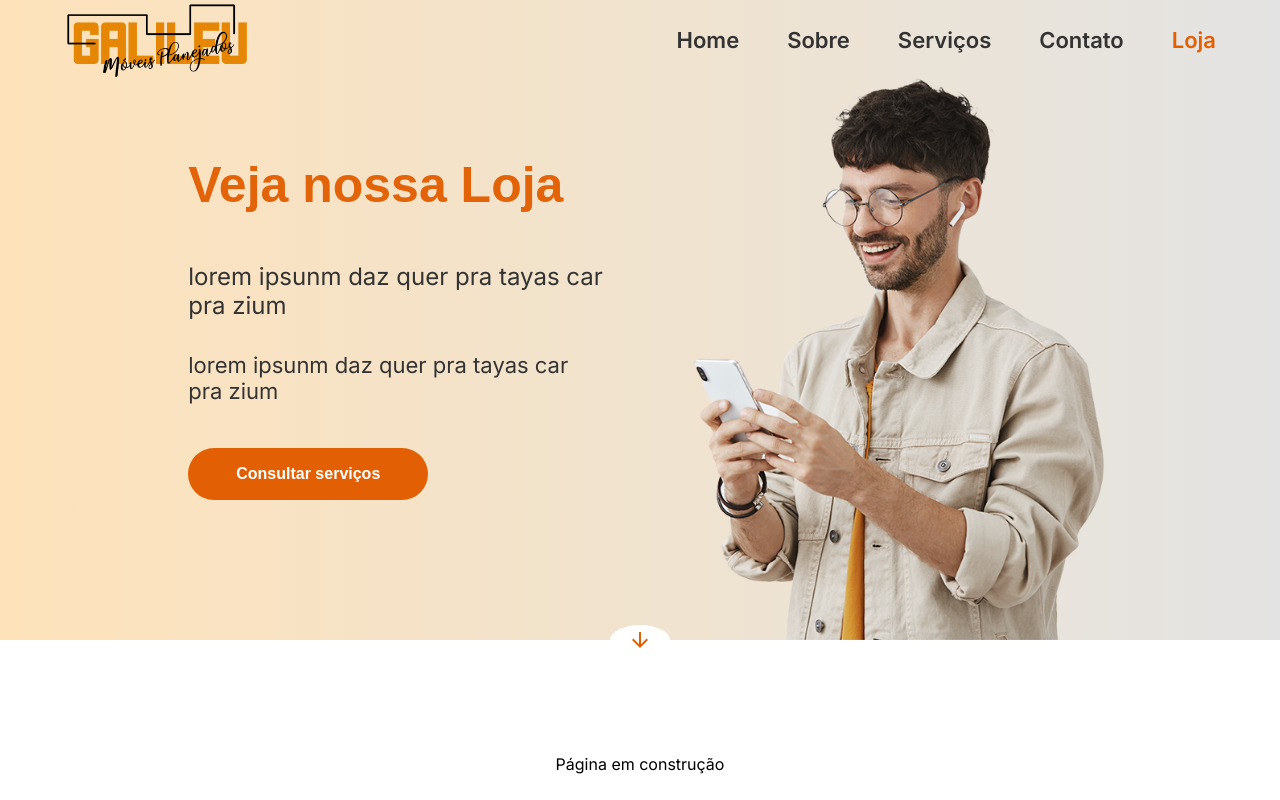
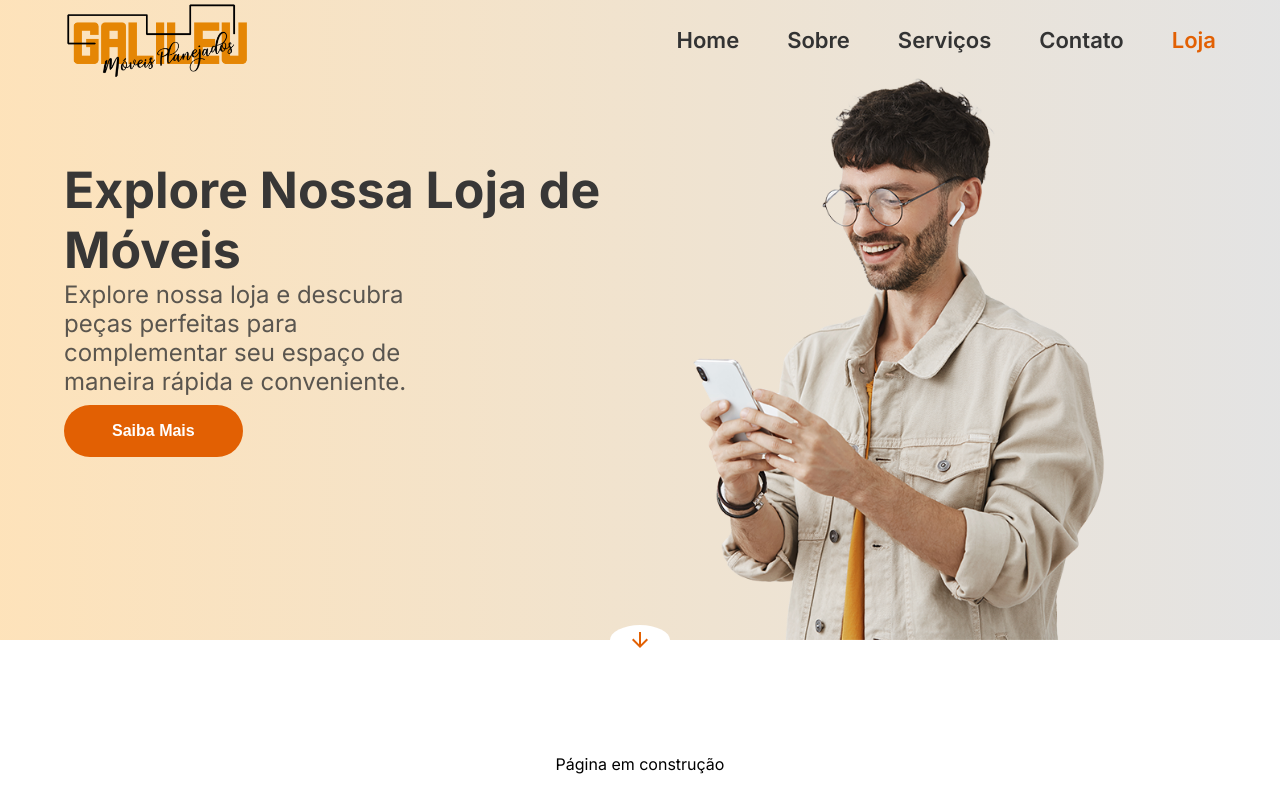
Before and after one commit to plfmoura/galileu-nextjs, a Next.js app: page /store in a window 1280 px wide. Shown: the top 800 px of the page. Built offline with nearby package versions, Linux system fonts and the light colour scheme.

Commit message:
refactor: some styles/responsive/components

```diff
--- a/src/app/store/page.tsx
+++ b/src/app/store/page.tsx
@@ -15,9 +15,9 @@ export default function Store() {
   return (
     <main className={styles.store_container}>
       <header className={styles.header_align}>
-        <Header image={example} title='Veja nossa Loja'/>
+        <Header image={example} variant="loja"/>
       </header>
-      <section className={styles.store_content}>
+      <section id="store" className={styles.store_content}>
         {/* {
           products.products.map((product) => (
             <ProductCard key={product.id} name={product.name} price={product.price}/>
--- a/src/components/Header/index.tsx
+++ b/src/components/Header/index.tsx
@@ -8,10 +8,10 @@ import logo_white from '../../../public/logo/logo-white.png';
 
 type HeaderProps = {
   image: string | StaticImport,
-  title: string
+  variant: 'loja' | 'home'
 }
 
-export default function Header({ image, title }: HeaderProps) {
+export default function Header({ image, variant }: HeaderProps) {
   return (
     <>
       <div className="align-logo-header">
@@ -19,12 +19,24 @@ export default function Header({ image, title }: HeaderProps) {
       </div>
       <section className='header-container'>
         <Image src={image} alt='man' className='header-man-image' style={{ width: 'auto' }} />
-        <div className="header-text-content">
-          <h1 className="header-galileu-icon">{title}</h1>
-          <p className="header-galileu-desc">lorem ipsunm daz quer pra tayas car pra zium</p>
-          <p className="header-galileu-desc">lorem ipsunm daz quer pra tayas car pra zium</p>
-          <a href="#services"><Button value='Consultar serviços' type='button' variant='secondary' style={{ padding: "1rem 3rem" }} /></a>
-        </div>
+        {
+          variant == 'loja' &&
+          <div className="header-text-content">
+            <h1 className="header-galileu-icon">Explore Nossa Loja de Móveis</h1>
+            <p className="header-galileu-desc">Explore nossa loja e descubra peças perfeitas para complementar seu espaço de maneira rápida e conveniente.</p>
+            {/* <p className="header-galileu-desc">Estamos prontos para atender às suas necessidades de decoração com a qualidade e o design que você merece.</p> */}
+            <a href="#store"><Button value='Saiba Mais' type='button' variant='secondary' style={{ padding: "1rem 3rem" }} /></a>
+          </div>
+        }
+        {
+          variant == 'home' &&
+          <div className="header-text-content">
+            <h1 className="header-galileu-icon">Móveis Personalizados para você</h1>
+            <p className="header-galileu-desc">Criamos soluções de design personalizado que se encaixam perfeitamente na sua vida e estilo.</p>
+            {/* <p className="header-galileu-desc">Projetados visando atender às suas necessidades diárias. De cozinhas bem organizadas a closets espaçosos, estamos aqui para transformar sua visão em realidade.</p> */}
+            <a href="#services"><Button value='Saiba mais' type='button' variant='secondary' style={{ padding: "1rem 3rem" }} /></a>
+          </div>
+        }
         <span className="bottom-decorative-shape"><ArrowDownwardOutlined /></span>
       </section>
     </>
--- a/src/components/Header/styles.css
+++ b/src/components/Header/styles.css
@@ -31,28 +31,18 @@
     object-fit: contain;
     position: absolute;
     bottom: 0;
-    margin-left: 50%;
+    margin-left: 70%;
 }
 
 .header-text-content {
-    height: 80%;
+    height: 90%;
     display: flex;
     flex-direction: column;
     align-items: flex-start;
     justify-content: center;
-    gap: 2rem;
     position: relative;
+    gap: 15%;
     padding-left: 2%;
-    margin-right: 10%;
-}
-
-.header-text-content h1 {
-    font-size: 30px;
-}
-
-.header-text-content p {
-    width: 60%;
-    color: var(--tertiary-color)
 }
 
 .header-text-content button {
@@ -60,16 +50,19 @@
 }
 
 .header-galileu-icon {
-    font-size: 40px;
+    width: 310px;
+    font-size: 26px;
     border-radius: 100%;
     display: flex;
-    font-family: Arial, Helvetica, sans-serif;
-    color: var(--secondary-color);
+    color: var(--tertiary-color);
     animation: appears-icon 5s ease-in-out infinite;
 }
 
 .header-galileu-desc {
-    color: var(--primary-color);
+    color: var(--tertiary-color);
+    opacity: 0.8;
+    font-size: 16px;
+        width: 70%;
 }
 
 @keyframes appears-icon {
@@ -105,7 +98,7 @@
 @media screen and (min-width: 480px) {
     .header-man-image {
         height: 80%;
-        margin-left: 40%;
+        margin-left: 80%;
     }
 
     .logo-content {
@@ -113,29 +106,44 @@
     }
 
     .header-text-content {
-        padding-left: 5%;
-        margin: 20% 30% 0 0;
+        height: 60%;
+        display: flex;
+        flex-direction: column;
+        align-items: flex-start;
+        justify-content: center;
+        position: relative;
+        gap: 10%;
+        margin-top: 20%;
+        width: 100%;
     }
 
-    .header-text-content h1 {
+    .header-galileu-icon {
+        width: 400px;
         font-size: 32px;
         margin-top: 2rem;
     }
 
-    .header-text-content p {
+    .header-galileu-desc {
         font-size: 18px;
-        width: 80%;
-    }
-
-    .header-text-content button {
-        margin-bottom: 8rem;
+        width: 300px;
     }
 }
 
 @media screen and (min-width: 560px) {
     .header-man-image {
-        height: 90%;
-        margin-left: 50%;
+        height: 80%;
+        margin-left: 80%;
+    }
+
+    .header-text-content {
+        padding-left: 5%;
+        height: 100%;
+        margin: 15% 0;
+    }
+
+    .header-galileu-icon {
+        font-size: 38px;
+        width: 500px;
     }
 }
 
@@ -150,8 +158,9 @@
     }
 
     .header-text-content {
-        padding-left: 0;
-        margin: 5% 30% 0 0;
+        padding-left: 5%;
+        height: 100%;
+        margin: 10% 0;
     }
 
     .header-text-content h1 {
@@ -178,16 +187,19 @@
     }
 
     .header-text-content {
-        margin: 10% 30% 0 0;
+        padding-left: 5%;
+        height: 100%;
+        margin: 15% 0;
     }
 
     .header-text-content h1 {
         font-size: 48px;
+        width: 600px;
     }
 
     .header-text-content p:first-of-type {
+        width: 400px;
         font-size: 24px;
-        margin-top: 1rem;
     }
 
     .header-text-content button {
@@ -207,6 +219,12 @@
         margin-left: 40%;
     }
 
+    .header-text-content {
+        padding-left: 5%;
+        height: 100%;
+        margin-top: 10%;
+    }
+
     .header-text-content h1 {
         font-size: 50px;
     }
```
Also changed, not shown: src/app/page.tsx (+11 -5 lines), src/components/Contact/index.tsx (+8 -8 lines), src/components/Contact/styles.css (+9 -0 lines).
